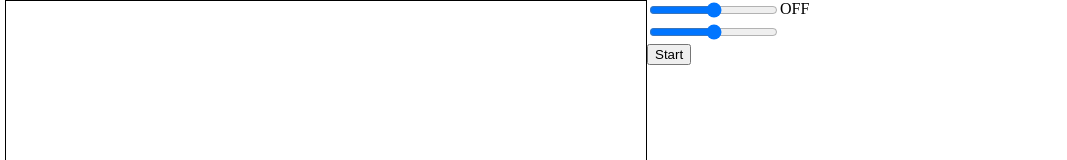
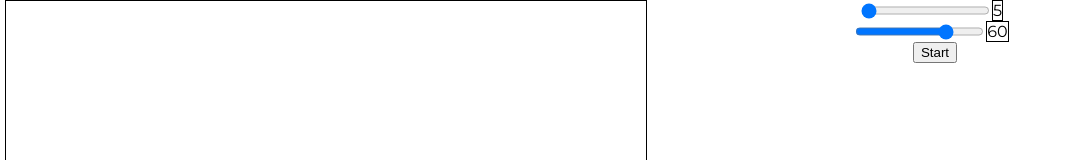
Before and after one commit to BrawlKvas/LifeGame, a plain HTML site: page index.html in a window 1280 px wide. Shown: the top 160 px of the page, without its empty margins (0-1067 px from the left). Drawn offline with Linux system fonts and the light colour scheme.

Commit message:
Начало разработки блока настроек

```diff
--- a/index.html
+++ b/index.html
@@ -11,18 +11,18 @@
     <div class="wrap">
         <canvas id="canvas"></canvas>
         <div class="option">
-            <div class="size-block">
-                <input type="range">
+            <div class="option_block inp-size">
+                <input type="range" min="5" max="30" step="5" value="5" id="inpSize">
             </div>
-            <div class="speed">
-                <input type="range">
+            <div class="option_block inp-speed">
+                <input type="range" min="5" max="80" step="5" value="60" id="inpSpeed">
             </div>
             <div class="ready-template">
                 <div class="template"></div>
             </div>
             <button class="btn btn-start" id="btnStart">Start</button>
         </div>
-        <div class="status">OFF</div>
+        <!-- <div class="status">OFF</div> -->
     </div>
     <script src="./main.js"></script>
 </body>
--- a/main.css
+++ b/main.css
@@ -1,7 +1,10 @@
+@import url('https://fonts.googleapis.com/css?family=Montserrat&display=swap');
+
 body {
     margin: 0;
     padding: 0;
     overflow: hidden;
+    font-family: 'Montserrat', sans-serif;
 }
 
 #canvas {
@@ -13,3 +16,24 @@ body {
     width: 100%;
     display: flex;
 }
+
+.option {
+    width: 45%;
+    display: flex;
+    flex-direction: column;
+    align-items: center;
+
+}
+
+.option_block {
+    display: flex;
+}
+
+.inscription {
+    margin-right: 8px;
+    border: 1px solid;
+}
+
+[type="range"] {
+    width: 100%;
+}
--- a/main.js
+++ b/main.js
@@ -1,4 +1,5 @@
 let canvas = document.getElementById('canvas');
+
 
 let w = canvas.width = window.innerWidth / 2 - window.innerWidth / 2 % 10;
 let h = canvas.height = w;
@@ -8,8 +9,8 @@ ctx.fillStyle = 'black';
 
 let sizeBlock = 5;
 
-let N = Math.floor(w / sizeBlock);
-let M = Math.floor(h / sizeBlock);
+let N = w / sizeBlock;
+let M = h / sizeBlock;
 let arr = [];
 
 for (let i = 0; i < N; i++) {
@@ -120,3 +121,23 @@ function setPixel(x, y) {
 
     drawPixel();
 }
+
+class InputRange {
+    constructor(id) {
+        this.elem = document.getElementById(id);
+
+        this.inscription = document.createElement('div');
+        this.inscription.classList = 'inscription';
+        this.changeRange();
+
+        this.elem.parentNode.appendChild(this.inscription);
+
+        this.elem.addEventListener('input', this.changeRange.bind(this));
+    }
+
+    changeRange() {
+        this.inscription.innerHTML = this.elem.value;
+    }
+}
+new InputRange('inpSize');
+new InputRange('inpSpeed');
```
